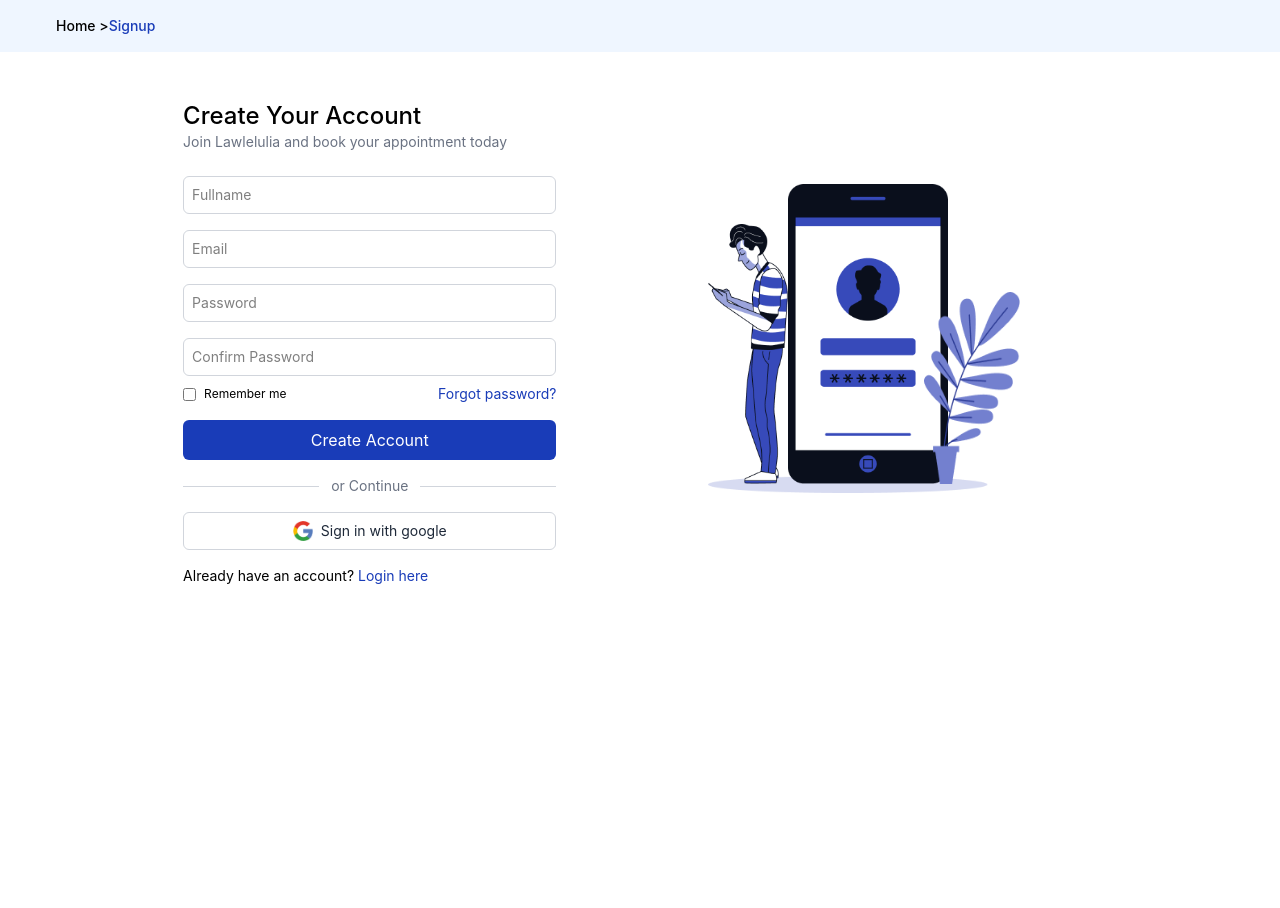
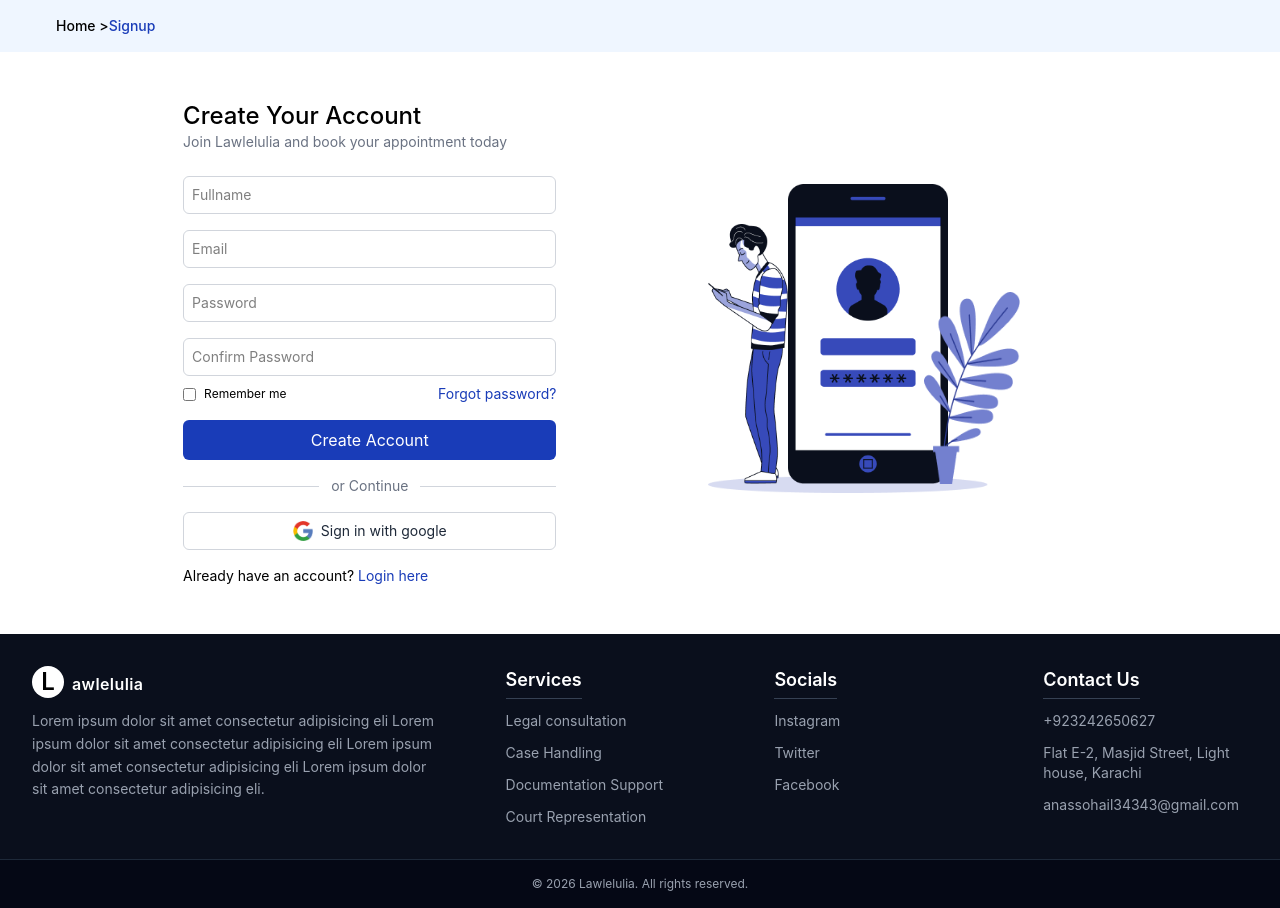
Before and after one commit to DevHanzala/-lawlelulia-platform, a React (Vite) app in the folder frontend/: page /signup in a window 1280 px wide. Before the commit the page ends 800 px from the top, so only its background shows below. Built offline with nearby package versions, Linux system fonts and the light colour scheme.

Commit message:
feat: attached footer in auth pages

```diff
--- a/frontend/src/pages/Login.jsx
+++ b/frontend/src/pages/Login.jsx
@@ -4,6 +4,7 @@
 import DeviceIcon from "../assests/keyDevice.png"
 import PlantIcon from "../assests/Leaves.png"
 import floorIcon from "../assests/Floor.png"
+import Footer from "../components/Footer";
 
 const Login = () => {
     return (
@@ -86,6 +87,9 @@
                     <img className="w-86 -mt-3" src={floorIcon} />
                 </div>
             </div>
+
+            {/* Footer */}
+            <Footer />
         </div>
     )
 }
--- a/frontend/src/pages/SignUp.jsx
+++ b/frontend/src/pages/SignUp.jsx
@@ -4,6 +4,7 @@
 import DeviceIcon from "../assests/Device.png"
 import PlantIcon from "../assests/Plant.png"
 import ShadowIcon from "../assests/Shadow.png"
+import Footer from "../components/Footer";
 
 const SignUp = () => {
     return (
@@ -99,6 +100,9 @@
                     <img className="w-70 -mt-2" src={ShadowIcon} />
                 </div>
             </div>
+
+            {/* Footer */}
+            <Footer />
         </div>
     )
 }
```
